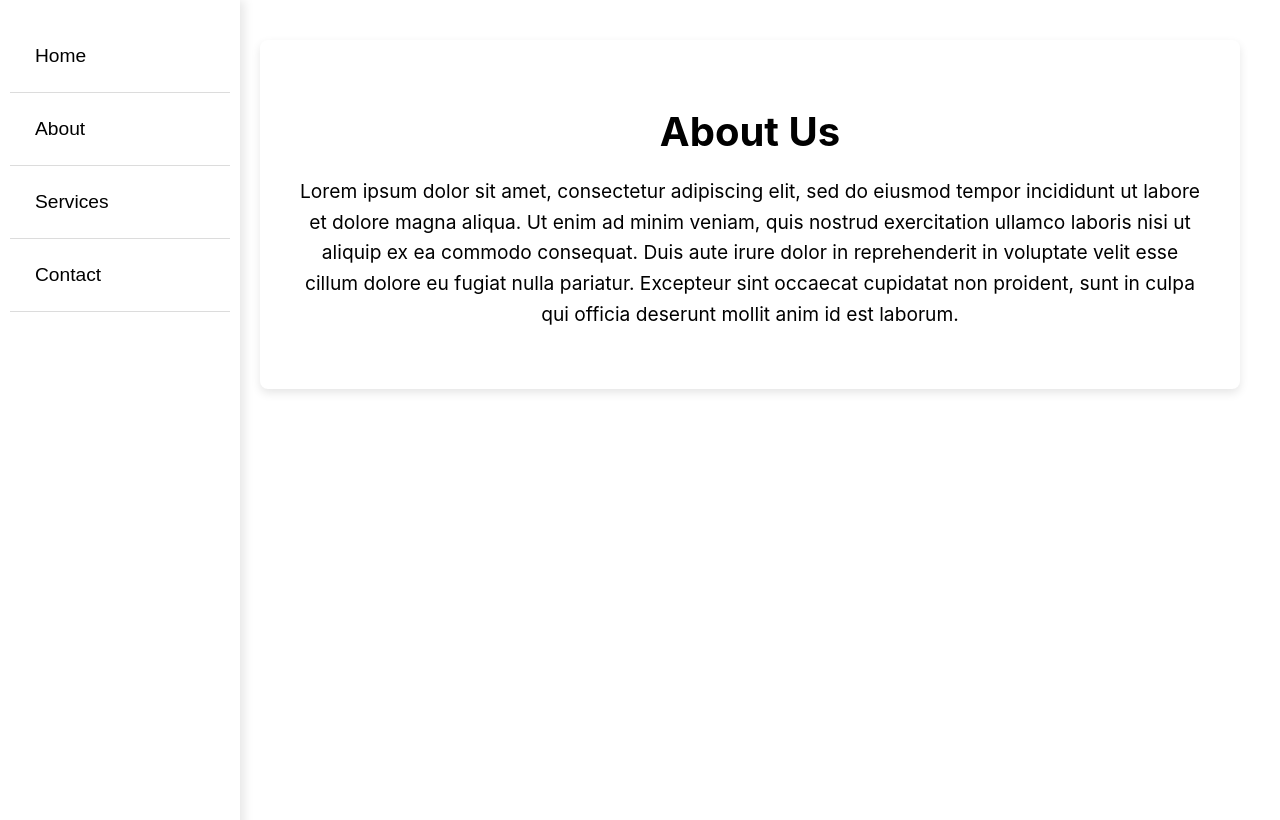
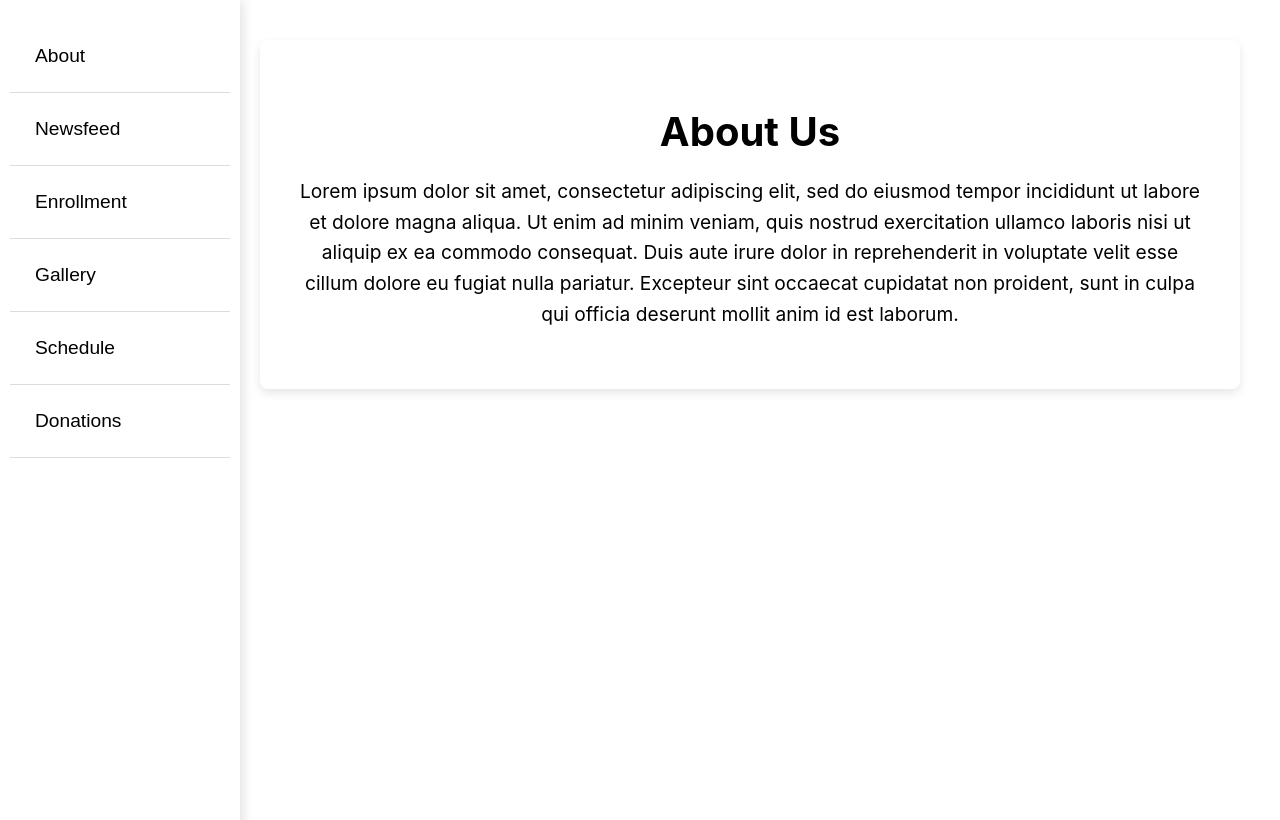
Before and after one commit to SElena7/DEDIS_PROJECT, a React (Create React App) app in the folder client/: page / in a window 1280 px wide. Built offline with nearby package versions, Linux system fonts and the light colour scheme.

Commit message:
Add pages names in nav.

```diff
--- a/client/src/components/nav/Nav.jsx
+++ b/client/src/components/nav/Nav.jsx
@@ -6,16 +6,22 @@ function Nav() {
     <div className="nav-container">
       <ul className="nav-list">
         <li className="nav-item">
-          <a href="#" className="nav-link">Home</a>
+          <a href="#" className="nav-link">About</a>
         </li>
         <li className="nav-item">
-          <a href="#about" className="nav-link">About</a>
+          <a href="#about" className="nav-link">Newsfeed</a>
         </li>
         <li className="nav-item">
-          <a href="#services" className="nav-link">Services</a>
+          <a href="#services" className="nav-link">Enrollment</a>
         </li>
         <li className="nav-item">
-          <a href="#contact" className="nav-link">Contact</a>
+          <a href="#contact" className="nav-link">Gallery</a>
+        </li>
+        <li className="nav-item">
+          <a href="#contact" className="nav-link">Schedule</a>
+        </li>
+        <li className="nav-item">
+          <a href="#contact" className="nav-link">Donations</a>
         </li>
       </ul>
     </div>
```
